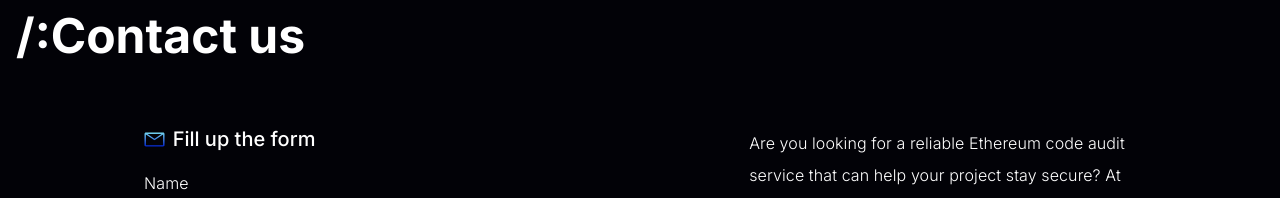
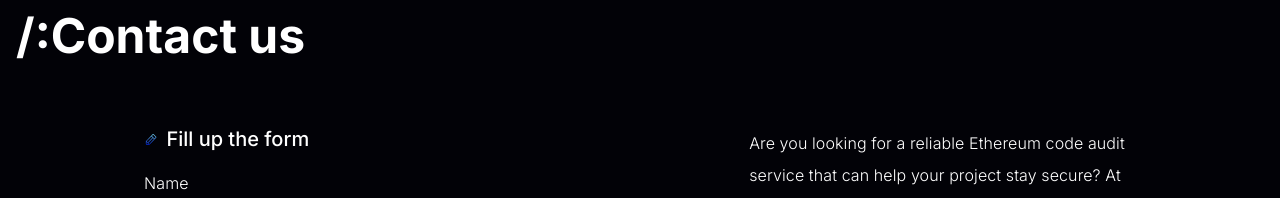
Before and after one commit to ivanJoly/pakt, a Next.js app: page / in a window 1280 px wide. Shown: the part 7240-7438 px from the top of the page. Built offline with nearby package versions, Linux system fonts and the light colour scheme.

Commit message:
fix: change icon on contact form

```diff
--- a/sections/contact.js
+++ b/sections/contact.js
@@ -126,7 +126,7 @@ export default function ContactUs() {
                     <Stack gap={4} width={'full'}>
                         <Flex gap={2} alignItems={'center'}>
                             <Box height={'15px'}>
-                                <Image alt={'Hero Image'} fit={'contain'} align={'center'} w={'100%'} h={'100%'} src={'./email.svg'} />
+                                <Image alt={'Hero Image'} fit={'contain'} align={'center'} w={'100%'} h={'100%'} src={'./pencil.svg'} />
                             </Box>
                             <Heading as="h6" size="md" fontWeight={400}>
                                 Fill up the form
```
